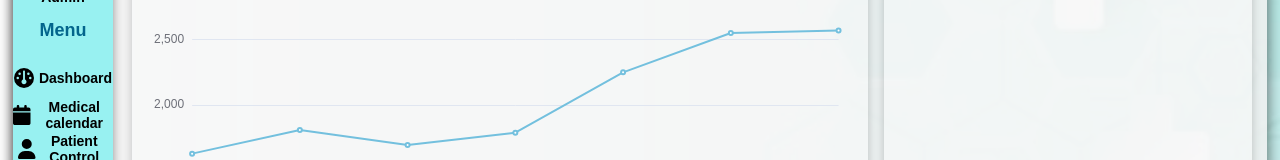
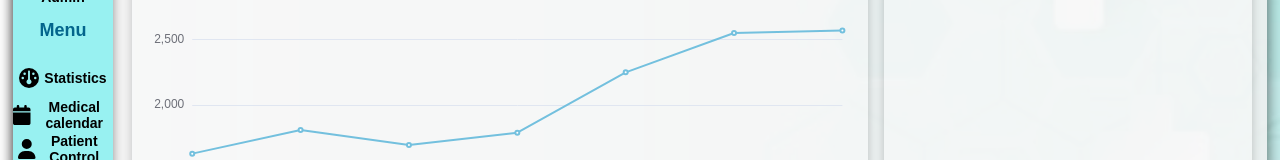
Before and after one commit to valfonsoardila/MediSync-App, a React (Create React App) app: page /dashboard in a window 1280 px wide. Both pictures are taken after a click on the element 62 px from the left and 318 px from the top of the page. Shown: the part 123-283 px from the top of the page. Built offline with nearby package versions, Linux system fonts and the light colour scheme.

Commit message:
Sidebar fix langauge

```diff
--- a/src/components/dashboard/sidebar/Sidebar.js
+++ b/src/components/dashboard/sidebar/Sidebar.js
@@ -78,7 +78,7 @@ const Sidebar = ({ onComponentChange }) => {
             style={{ display: hover ? "flex" : "none" }}
             onClick={handleDashboardClick}
           >
-            Dashboard
+            Statistics
           </span>
         </div>
         <div className="sidebar-menu-item">
```
